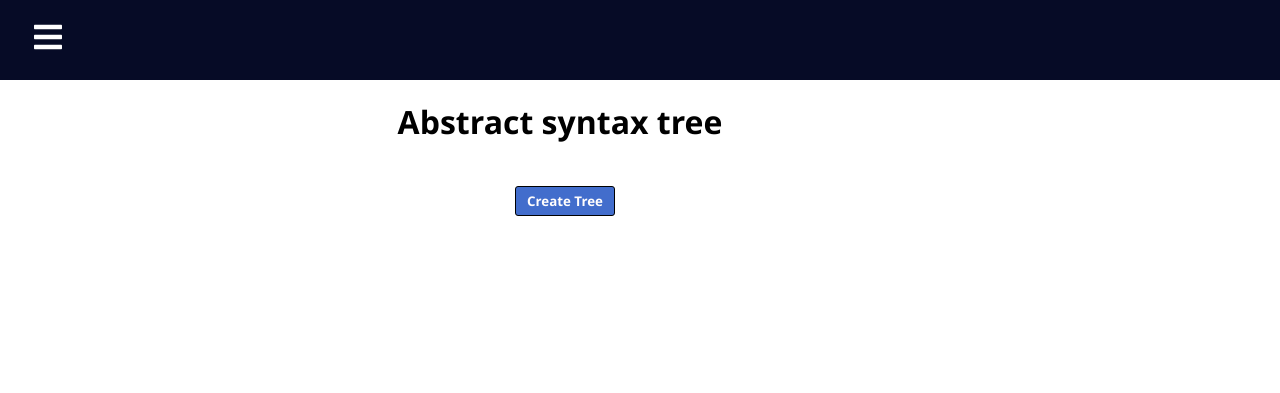
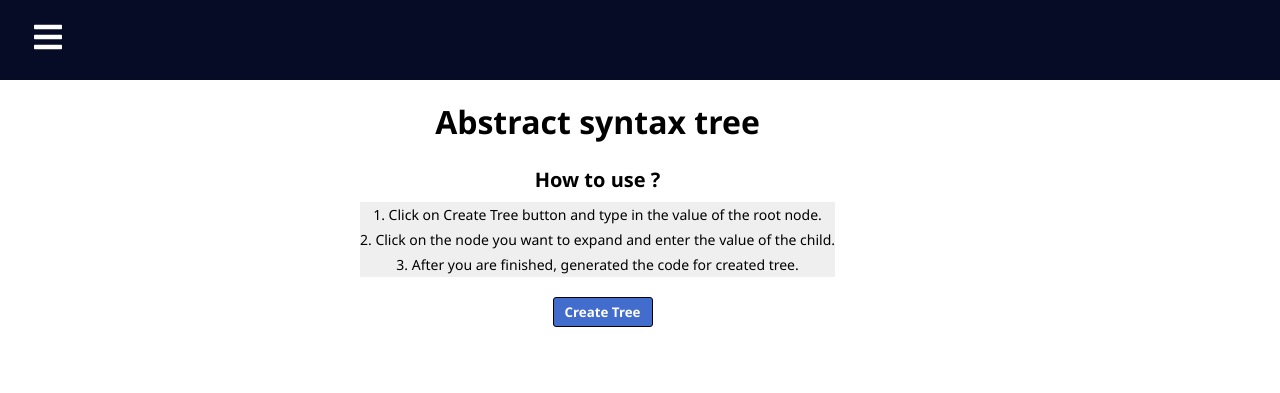
Before and after one commit to ero67/latex-code-generator, a React (Create React App) app: page /ast in a window 1280 px wide. Shown: the top 393 px of the page. Built offline with nearby package versions, Linux system fonts and the light colour scheme.

Commit message:
working prototype one

```diff
--- a/package.json
+++ b/package.json
@@ -12,6 +12,7 @@
     "bootstrap": "^5.3.2",
     "boxicons": "^2.1.4",
     "d3": "^7.8.5",
+    "fabric": "^5.3.0",
     "konva": "^9.2.3",
     "react": "^18.2.0",
     "react-bootstrap": "^2.9.1",
--- a/src/Components/Cell.js
+++ b/src/Components/Cell.js
@@ -12,24 +12,38 @@ const Cell = ({ option, onClick, row, col, disabled}) => {
       // if (cellValue === null) {
       if(!disabled){
         setCellValue(option);
+        console.log(cellValue)
         console.log("cellValue===null if statement");
       }
+
       else{
         console.log("cellValue===null else statement");
       }
       // }
         // Call the onClick callback with row and col information
         onClick(row, col);
-        console.log("handleClick in Cell compnent");
+
+        console.log("this is row and col of a cell when clicked");
+        console.log(row, col);
+        // console.log("handleClick in Cell compnent");
   };
 
+  // const isImplicantCell = implicants.some(
+  //   (implicant) => implicant.row === row && implicant.col === col
+  // );
+
+  // const cellStyle = isImplicantCell
+  //   ? { backgroundColor: "red" }
+  //   : {};
+
+
   // Define a function to render the cell value
-  const ValueOfCell = () => {
-    return <div>{cellValue}</div> ;
-  };
+  // const ValueOfCell = () => {
+  //   return <div>{cellValue}</div> ;
+  // };
 
   return (
-    <div className="cell" onClick= {handleClick}>
+    <div className="cell" onClick= {handleClick} >
       {/* Render the cell value if it is not null */}
       {/* {cellValue && <ValueOfCell />} */}
       {cellValue}
--- a/src/Components/ImplicantsList.css
+++ b/src/Components/ImplicantsList.css
@@ -22,3 +22,48 @@
   .implicant-item:hover {
     background-color: #f0f0f0;
   }
+
+
+
+  div.containerText {
+    background-color: #ffffff;
+
+    }
+    div.containerText p {
+    text-align: center;
+    font-family: 'Segoe UI', Tahoma, Geneva, Verdana, sans-serif;
+    font-size: 14px;
+    font-style: normal;
+    line-height: 25px;
+    text-decoration: none;
+    text-transform: none;
+    color: #000000;
+    background-color: #efefef;
+    }
+
+    div.containerText #question {
+      text-align: center;
+      font-family: 'Segoe UI', Tahoma, Geneva, Verdana, sans-serif;
+      font-size: 20px;
+      font-style: normal;
+
+      text-decoration: none;
+      text-transform: none;
+      color: #000000;
+      background-color: #ffffff;
+      margin-bottom: 10px;
+      }
+
+      div.containerText #question2 {
+        text-align: center;
+        font-family: Arial;
+        font-size: 20px;
+        font-style: normal;
+
+        text-decoration: none;
+        text-transform: none;
+        color: #000000;
+        background-color: #ffffff;
+        margin-bottom: 10px;
+        margin-top: 10px;
+        }
--- a/src/Pages/D3/SyntaxTreeD3.js
+++ b/src/Pages/D3/SyntaxTreeD3.js
@@ -1,7 +1,7 @@
 // src/SyntaxTreeD3.js
 import React, { useEffect, useRef, useState } from 'react';
 import * as d3 from 'd3';
-import GeneratedCode from '../GeneratedCode';
+import GeneratedCode from '../../Components/GeneratedCode';
 
 const SyntaxTreeD3 = () => {
   const [treeData, setTreeData] = useState(null);
@@ -124,6 +124,16 @@ const SyntaxTreeD3 = () => {
 
     <div className='TreeDiv'>
     <h1>Abstract syntax tree</h1>
+
+    <div class="containerText">
+      <p id="question" style={{fontWeight: 'bold'}}>How to use ?</p>
+      {/* <div></div> */}
+      <p>1. Click on Create Tree button and type in the value of the root node.</p>
+      <p>2. Click on the node you want to expand and enter the value of the child.</p>
+      <p>3. After you are finished, generated the code for created tree.</p>
+      <p></p>
+
+    </div>
     <div className='settings'>
       <button id='createTree' onClick={handleCreateTree}>Create Tree</button>
 
--- a/src/Pages/GeneratedCode.js
+++ /dev/null
@@ -1,31 +0,0 @@
-import React from 'react'
-// import { CodeBlock } from "react-code-blocks";
-import { CopyBlock, atomOneLight } from 'react-code-blocks';
-import './index.css'
-// import Kmap from './Kmap';
-// import { useLocation } from 'react-router-dom';
-
-const  GeneratedCode = ({code,disabled}) => {
-
-
-
-  return (
-    <CopyBlock
-    text={code}
-    language='latex'
-    showLineNumbers={true}
-    theme={atomOneLight}
-    disabled={disabled}
-    codeBlock
-
-  />
-    // <CodeBlock
-    //   text={code}
-    //   language='javascript'
-    //   showLineNumbers={true}
-    //   theme='atom-one-dark'
-    // />
-  )
-}
-
-export default GeneratedCode
--- a/src/Pages/Kmap.js
+++ b/src/Pages/Kmap.js
@@ -3,13 +3,15 @@ import React, { useState } from 'react';
 // import * as React from 'react';
 import './index.css'
 import Cell from "../Components/Cell";
-import GeneratedCode from './GeneratedCode';
+import GeneratedCode from '../Components/GeneratedCode';
 import ImplicantsList from '../Components/ImplicantsList';
 import EdgeImplicantList from '../Components/EdgeImplicantList';
+import Instructions from '../Components/Instructions';
 
 
 
-
+// TODO generovat mapu uplne odznova aj s farbami na zaklade implicants poli
+// TODO pridat do Cell komponentu moznost zafarbit pozadie nejakym sposobom na zaklade nejakeho argumentu ze implicant...a ze kde ma byt
 
 const Kmap = () => {
     const [tableSize, setTableSize] = useState('0x0');
@@ -36,6 +38,9 @@ const Kmap = () => {
     const [numberOfImplicants, setNumberOfImplicants] = useState(0);
     const [implicant,addPartOfImplicant] = useState([]);
 
+    //useStates for coloring implicants
+    const [singeImplicantIndexes, addPartOfSingleImplicantIndex] = useState([]);
+    const [implicantCellIndexes, addImplicantCellIndexes]= useState([]);
 
 
     // corner implicant
@@ -248,6 +253,8 @@ const Kmap = () => {
       // console.log(code);
       // alert(code);
       setGeneratedCode(code);
+      console.log("this is implicantCellIndexes");
+      console.log(implicantCellIndexes);
 
   };
 
@@ -258,6 +265,8 @@ const Kmap = () => {
         console.log('this is implicant when finished button is pressed');
         console.log(implicant);
         addImplicant([...implicants, implicant]);
+        addImplicantCellIndexes([...implicantCellIndexes,singeImplicantIndexes])
+        addPartOfSingleImplicantIndex([]);
         addPartOfImplicant([]);
         setNumberOfImplicants(0);
         setMarkingImplicant(false);
@@ -287,6 +296,8 @@ const Kmap = () => {
       setClassicImplicantDisabled(false);
       setEdgeImplicantDisabled(true);
       setCornerImplicantDisabled(true);
+
+
 
   }
 
@@ -335,6 +346,7 @@ const Kmap = () => {
     // if am am marking basic implicant
     if(disabled && markingImplicant && implicant.length <= 1){
         addPartOfImplicant([...implicant,indexes[row][col]]);
+        addPartOfSingleImplicantIndex([...singeImplicantIndexes,{row,col}]);
         setNumberOfImplicants(numberOfImplicants+1);
         console.log("this is implicant");
         console.log(implicant);
@@ -352,6 +364,8 @@ const Kmap = () => {
         }
         else{
           alert("you can only select Cells on edges");
+          setMarkingEdgeImplicant(false);
+          setfinishImplicantDisabled(true);
         }
       }
 
@@ -375,6 +389,7 @@ const Kmap = () => {
               row={row}
               col={col}
               disabled={disabled}
+              // implicants={implicants}
               />
             );
           }
@@ -383,14 +398,39 @@ const Kmap = () => {
 
       return <div className='karnaugh-map' >{table}</div>;
   }
+const handleGoBackButton = () =>{
+  Disable(false);
+  setClassicImplicantDisabled(true);
+  setEdgeImplicantDisabled(true);
+  setCornerImplicantDisabled(true);
+  setMarkingEdgeImplicant(false);
+  setMarkingImplicant(false);
+  setfinishImplicantDisabled(true);
+  addImplicant([]);
+  addEdgeImplicant([]);
 
+}
+
+// const handleClearButton = () =>{
+//     setOption(0);
+//     setOpposite(1);
+//     // Loop through all the cells in the table
+//     const cells = document.getElementsByClassName("cell");
+//     for (let cell of cells) {
+//       // If the cell is empty, set its value to the opposite number
+//         cell.textContent = '';
+//     }
+//     // window.location.reload(false)
+//   }
 
 
 
 
     return (
+      // <span>
       <div className="Kmap">
       <h1>Karnaugh maps</h1>
+        <Instructions></Instructions>
         <div className="settings" disabled={disabled}>
             {/* <div className="tableSize"> */}
                 {/* <label htmlFor="tableSize" disabled={disabled}>Select Table Size: </label> */}
@@ -408,17 +448,21 @@ const Kmap = () => {
                 <button id="autofill" disabled={disabled} onClick={fillCells}>Fill the rest</button>
                 <button id="submitBtn" onClick={()=>handleDisable()} disabled={disabled}>Submit</button>
 
-                 {/* <button id="submitBtn" onClick={()=>generateCodeLaTeX()} disabled={!disabled}>Generate code </button> */}
-
+                {/* <button id="clearBtn" onClick={()=>handleClearButton()} disabled={disabled}>Clear Cells</button> */}
+                {/* create button and when its clicked console log hello */}
+                <button id="goback" disabled={!disabled} onClick={handleGoBackButton}>Go back</button>
+                 {/* {/* <but id="submitBtn" onClick={()=>generateCodeLaTeX()} disabled={!disabled}>Generate code </but */}
                 <button id ="addImplicant" disabled={classicImplicantDisabled} onClick={()=>addingimplicant()} style={{ backgroundColor: markingImplicant === true ? "red" : 'white' }}>+ Add impl</button>
                 <button id="addImplicant" disabled={edgeImplicantDisabled} onClick={()=>addingEdgeimplicant()} style={{ backgroundColor: markingEdgeImplicant === true ? "red" : 'white' }}>+ Edge impl</button>
                 <button id ="cornerImplicant" disabled={cornerImplicantDisabled} onClick={()=>addCornerImplicant()} >+ Corner impl</button>
                 <button id="finishImplicant" disabled={finishImplicantDisabled} onClick={()=>finishImplicant()}>Finish Implicant</button>
             </div>
+
         </div>
               {generateTable()}
-              <ImplicantsList id="implicantlist" implicants={implicants}></ImplicantsList>
-              <EdgeImplicantList id="implicantlist" edgeImplicants={edgeImplicants}></EdgeImplicantList>
+
+                <ImplicantsList id="implicantlist" implicants={implicants}></ImplicantsList>
+                <EdgeImplicantList id="implicantlist" edgeImplicants={edgeImplicants}></EdgeImplicantList>
 
 
               <button id="generateBtn" onClick={()=>generateCodeLaTeX()} disabled={!disabled}>Generate code </button>
--- a/src/Pages/index.css
+++ b/src/Pages/index.css
@@ -192,7 +192,7 @@
 
 h1{
   place-self: center;
-  margin-bottom: 10%;
+  margin-bottom: 5%;
 }
 
 
@@ -311,6 +311,7 @@ h1{
   cursor: pointer;
   border: 1px solid #000000;
   font-weight: bold;
+  border-radius: 3px;
  }
 
  #button1 {
@@ -322,6 +323,7 @@ h1{
   margin-left: 10px;
   border: 1px solid #000000;
   font-weight: bold;
+  border-radius: 3px;
  }
  #autofill{
   width: 80px;
@@ -334,11 +336,25 @@ h1{
   font-weight: bold;
   cursor: pointer;
   margin-left: 10px;
+  border: 1px solid #000000;
  }
 
+ #goback{
+  width: 80px;
+  height: 30px;
+  background-color: #3a91dd;
+  color: #ffffff;
+  border: 1px solid #ffffff;
+  border-radius: 3px;
+  /* font-size: 10px; */
+  font-weight: bold;
+  cursor: pointer;
+  margin-left: 10px;
+  border: 1px solid #000000;
+ }
 .settings{
   display: block;
-  margin: 3px;
+  margin: 20px;
   place-self: center;
   /* width: max-content; */
 }
@@ -508,9 +524,6 @@ p{
 }
 
 
-.ast{
-  display: grid;
-}
 #fulltree{
   height: 80%;
   width: 100%;
@@ -526,10 +539,8 @@ p{
 }
 
 .ast {
-  display: flex;
-  justify-content: center;
-  align-items: center;
-  height: 300px;
+  display: grid;
+  width: 100%;
 }
 
 .node {
@@ -591,3 +602,48 @@ p{
   cursor: pointer;
 
  }
+
+
+
+div.containerText {
+background-color: #ffffff;
+
+}
+div.containerText p {
+text-align: center;
+font-family: 'Segoe UI', Tahoma, Geneva, Verdana, sans-serif;
+font-size: 14px;
+font-style: normal;
+line-height: 25px;
+text-decoration: none;
+text-transform: none;
+color: #000000;
+background-color: #efefef;
+}
+
+div.containerText #question {
+  text-align: center;
+  font-family: 'Segoe UI', Tahoma, Geneva, Verdana, sans-serif;
+  font-size: 20px;
+  font-style: normal;
+
+  text-decoration: none;
+  text-transform: none;
+  color: #000000;
+  background-color: #ffffff;
+  margin-bottom: 10px;
+  }
+
+  div.containerText #question2 {
+    text-align: center;
+    font-family: Arial;
+    font-size: 20px;
+    font-style: normal;
+
+    text-decoration: none;
+    text-transform: none;
+    color: #000000;
+    background-color: #ffffff;
+    margin-bottom: 10px;
+    margin-top: 10px;
+    }
```
Also changed, not shown: src/Components/ImplicantsList.js (+0 -24 lines), src/Pages/Tree.js (deleted, +0 -50 lines), 1 other file (tests, documents, lock files or other folders).
